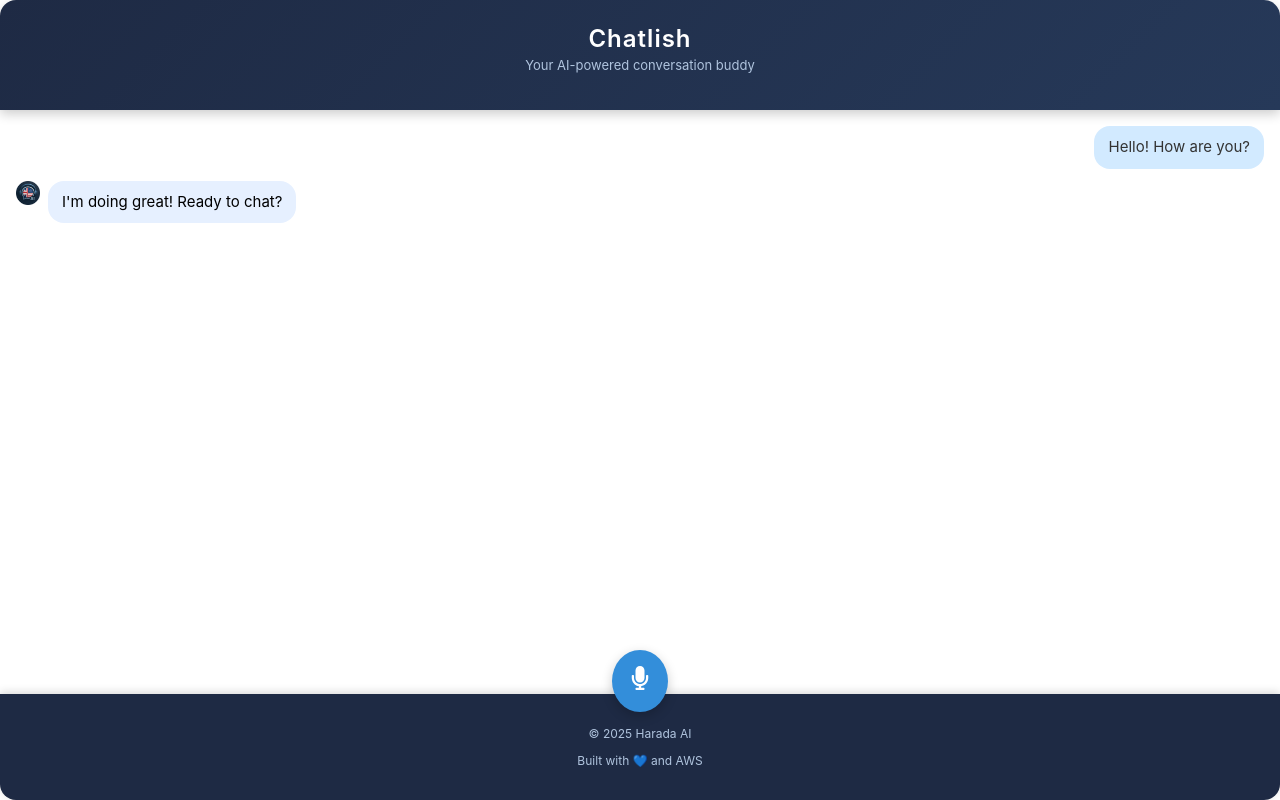
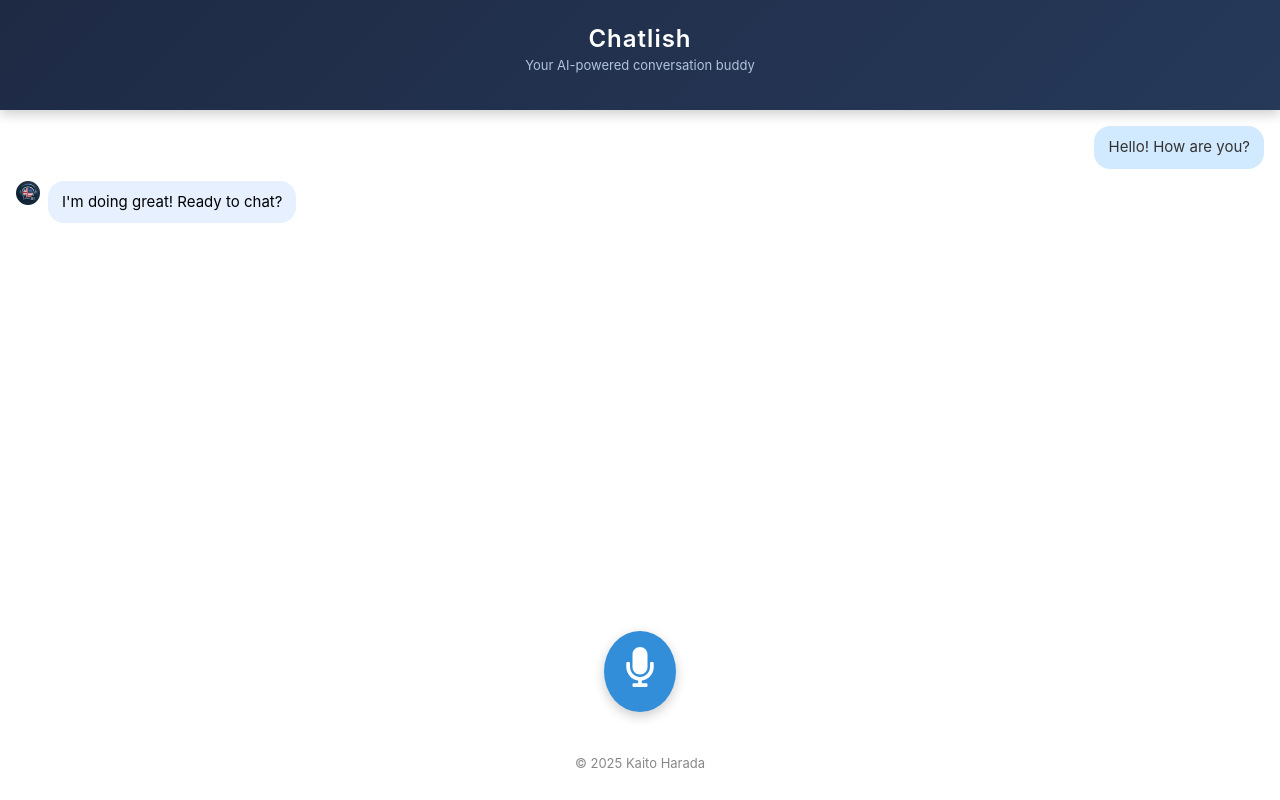
Before and after one commit to haradakaito/english-talk-app, a React (Create React App) app in the folder web/: page / in a window 1280 px wide. Built offline with nearby package versions, Linux system fonts and the light colour scheme.

Commit message:
[add] デザインの調整

```diff
--- a/web/src/components/Footer.css
+++ b/web/src/components/Footer.css
@@ -1,10 +1,8 @@
 .app-footer {
-background-color: #1e2a44;
-padding: 20px;
+background: none;
+color: #888888;
 text-align: center;
-color: #b0c4de;
-font-size: 12px;
-border-bottom-left-radius: 16px;
-border-bottom-right-radius: 16px;
-box-shadow: 0 -2px 8px rgba(0, 0, 0, 0.15);
+padding: 16px 0;
+font-size: 13px;
+border-radius: 0;
 }
--- a/web/src/components/Footer.tsx
+++ b/web/src/components/Footer.tsx
@@ -4,8 +4,7 @@ import "./Footer.css";
 const Footer = () => {
 return (
     <footer className="app-footer">
-    <p>© 2025 Harada AI</p>
-    <p>Built with 💙 and AWS</p>
+    <p>© 2025 Kaito Harada</p>
     </footer>
 );
 };
--- a/web/src/components/Header.css
+++ b/web/src/components/Header.css
@@ -3,6 +3,7 @@ background: linear-gradient(135deg, #1e2a44, #263959);
 padding: 24px 16px;
 border-top-left-radius: 16px;
 border-top-right-radius: 16px;
+border-radius: 0;
 color: #ffffff;
 box-shadow: 0 4px 12px rgba(0, 0, 0, 0.2);
 text-align: center;
--- a/web/src/components/RecordingButton.css
+++ b/web/src/components/RecordingButton.css
@@ -1,16 +1,16 @@
 .recording-button-container {
 position: fixed;
-bottom: 88px; /* フッターより上に余裕を持たせる */
+bottom: 88px;
 left: 0;
 right: 0;
 display: flex;
 justify-content: center;
 z-index: 1000;
-pointer-events: none; /* レイアウト上の邪魔を防ぐ */
+pointer-events: none;
 }
 
 .record-icon-button {
-font-size: 24px;
+font-size: 40px;
 background-color: #338eda;
 color: white;
 border: none;
```
Also changed, not shown: web/public/logo192.png, web/public/logo512.png.
